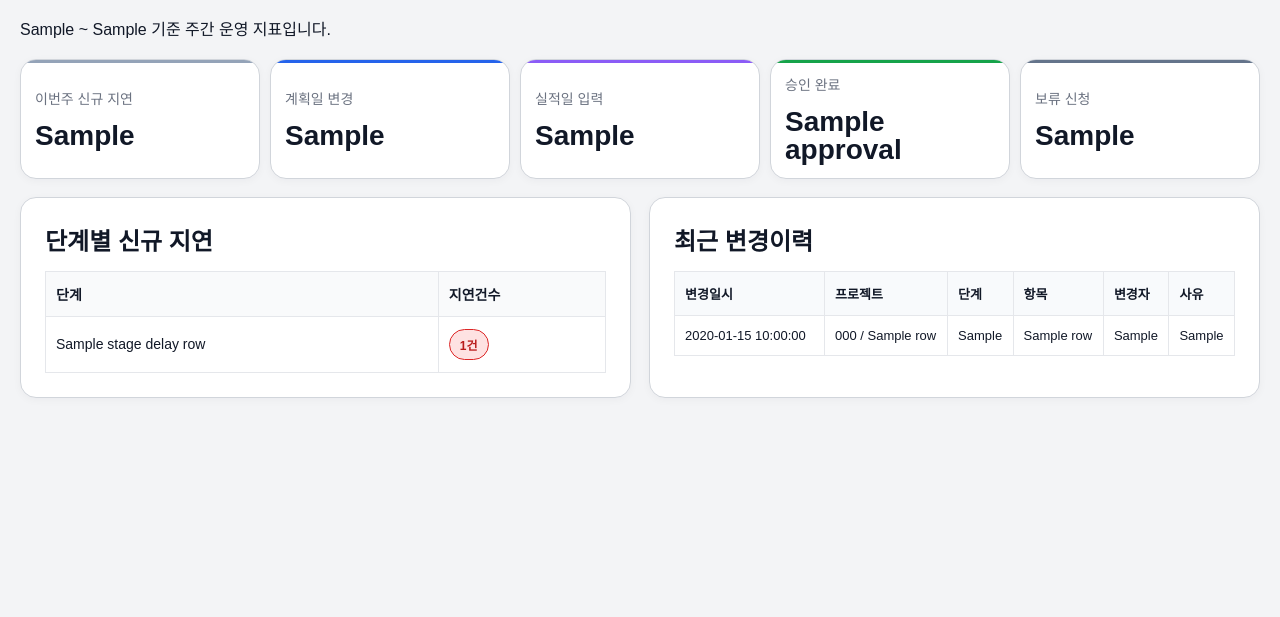
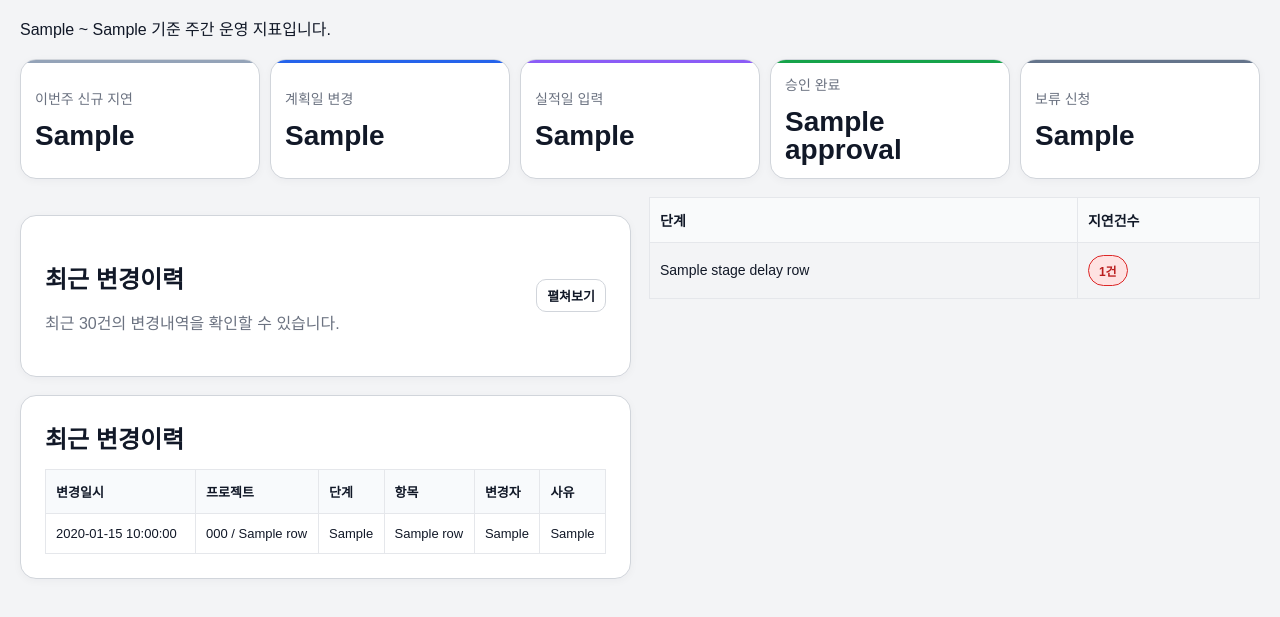
Before and after one commit to YIJUNGKI/project-monitor, a Flask app: template templates/kpi.html in a window 1280 px wide. Shown: the part 137-754 px from the top of the page. Run offline with Flask 3, Linux system fonts and the light colour scheme; the template is opened without the code that fills it: most values are stand-ins (such as "Sample title", 1, 10 or a date in 2020).

Commit message:
Simplify KPI page and move history into modal

```diff
--- a/templates/kpi.html
+++ b/templates/kpi.html
@@ -35,10 +35,20 @@
 </section>
 
 <section class="dashboard-bottom dashboard-bottom-grid">
-  <div class="card">
-    <div class="section-title">
-      <h2>단계별 신규 지연</h2>
+  <section class="card" style="margin-top:18px;">
+  <div style="display:flex; justify-content:space-between; align-items:center;">
+    <div>
+      <h2 style="margin-bottom:6px;">최근 변경이력</h2>
+      <p class="muted">최근 30건의 변경내역을 확인할 수 있습니다.</p>
     </div>
+
+    <button type="button"
+            class="btn btn-secondary btn-sm"
+            id="kpi-history-open-btn">
+      펼쳐보기
+    </button>
+  </div>
+</section>
 
     {% if stage_delay_rows %}
     <div class="table-wrap">
@@ -102,4 +112,76 @@
   </div>
 </section>
 
+<div id="kpi-history-modal"
+     style="display:none; position:fixed; inset:0; background:rgba(0,0,0,0.45); z-index:9999; align-items:center; justify-content:center;">
+
+  <div style="background:#fff; width:1200px; max-width:96%; border-radius:12px; padding:20px; max-height:85vh; overflow:auto;">
+
+    <div style="display:flex; justify-content:space-between; align-items:center; margin-bottom:16px;">
+      <h3 style="margin:0;">최근 변경이력</h3>
+
+      <button type="button"
+              class="btn btn-secondary btn-sm"
+              id="kpi-history-close-btn">
+        닫기
+      </button>
+    </div>
+
+    <div class="table-wrap">
+      <table class="project-history-table">
+        <thead>
+          <tr>
+            <th>변경일시</th>
+            <th>프로젝트</th>
+            <th>단계</th>
+            <th>항목</th>
+            <th>변경자</th>
+            <th>사유</th>
+          </tr>
+        </thead>
+
+        <tbody>
+          {% for row in recent_history %}
+          <tr>
+            <td>{{ row.changed_at or '-' }}</td>
+            <td>{{ row.project_code }} / {{ row.project_name }}</td>
+            <td>{{ row.stage_order or '-' }}</td>
+            <td>{{ row.field_label or '-' }}</td>
+            <td>{{ row.changed_by or '-' }}</td>
+            <td>{{ row.change_reason or '-' }}</td>
+          </tr>
+          {% endfor %}
+        </tbody>
+      </table>
+    </div>
+
+  </div>
+</div>
+
+<script>
+document.addEventListener('DOMContentLoaded', function () {
+
+  const openBtn = document.getElementById('kpi-history-open-btn');
+  const closeBtn = document.getElementById('kpi-history-close-btn');
+  const modal = document.getElementById('kpi-history-modal');
+
+  if (!openBtn || !closeBtn || !modal) return;
+
+  openBtn.addEventListener('click', function () {
+    modal.style.display = 'flex';
+  });
+
+  closeBtn.addEventListener('click', function () {
+    modal.style.display = 'none';
+  });
+
+  modal.addEventListener('click', function (e) {
+    if (e.target === modal) {
+      modal.style.display = 'none';
+    }
+  });
+
+});
+</script>
+
 {% endblock %}
```
